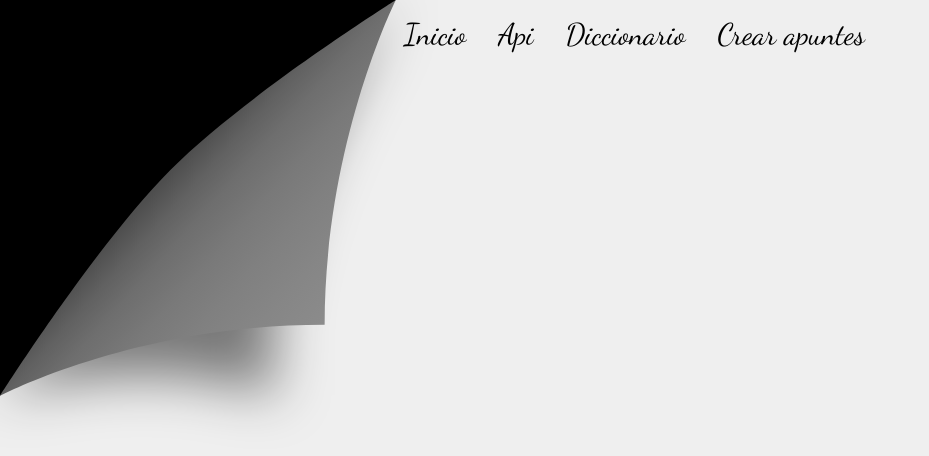
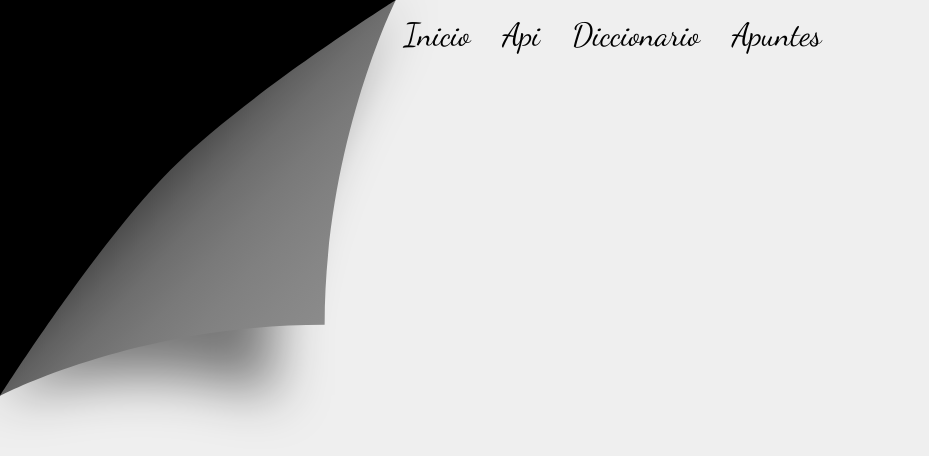
Before and after one commit to diego-rg/react-diccionario-programacion, a React (Create React App) app: page / in a window 1280 px wide. Shown: the top 456 px of the page, without its empty margins (0-929 px from the left). Built offline with nearby package versions, Linux system fonts and the light colour scheme; no server answers.

Commit message:
navbar links styling

```diff
--- a/src/components/Header.js
+++ b/src/components/Header.js
@@ -22,7 +22,7 @@ const Header = () => {
               <LinkNav href="/">Inicio</LinkNav>
               <LinkNav href="/api">Api</LinkNav>
               <LinkNav href="/dictionary">Diccionario</LinkNav>
-              <LinkNav href="/cheatsheet">Crear apuntes</LinkNav>
+              <LinkNav href="/cheatsheet">Apuntes</LinkNav>
             </Toolbar>
           </AppBar>
         </nav>
--- a/src/components/LinkNav.js
+++ b/src/components/LinkNav.js
@@ -4,24 +4,24 @@ import "@fontsource/dancing-script";
 
 const LinkNav = ({ className, href, children }) => {
   const onClick = (event) => {
-    event.preventDefault(); //evitar que recargue
+    event.preventDefault(); //Evitar que recargue
     window.history.pushState({}, "", href); //Cambiar a url según o compoñente
     const navEvent = new PopStateEvent("popstate");
-    window.dispatchEvent(navEvent); //Detectan que a url cambia
+    window.dispatchEvent(navEvent); //Detectar que a url cambia
   };
 
   return (
     <Link
       sx={{
+        fontFamily: "Dancing Script",
+        fontSize: { xs: 22, md: 32 },
         m: 2,
+        textDecoration: "none",
+        color: "black",
         "&:hover": {
           color: "primary.main",
         },
       }}
-      fontFamily={"Dancing Script"}
-      fontSize={30}
-      underline="none"
-      color="black"
       onClick={onClick}
       className={className}
       href={href}
```
